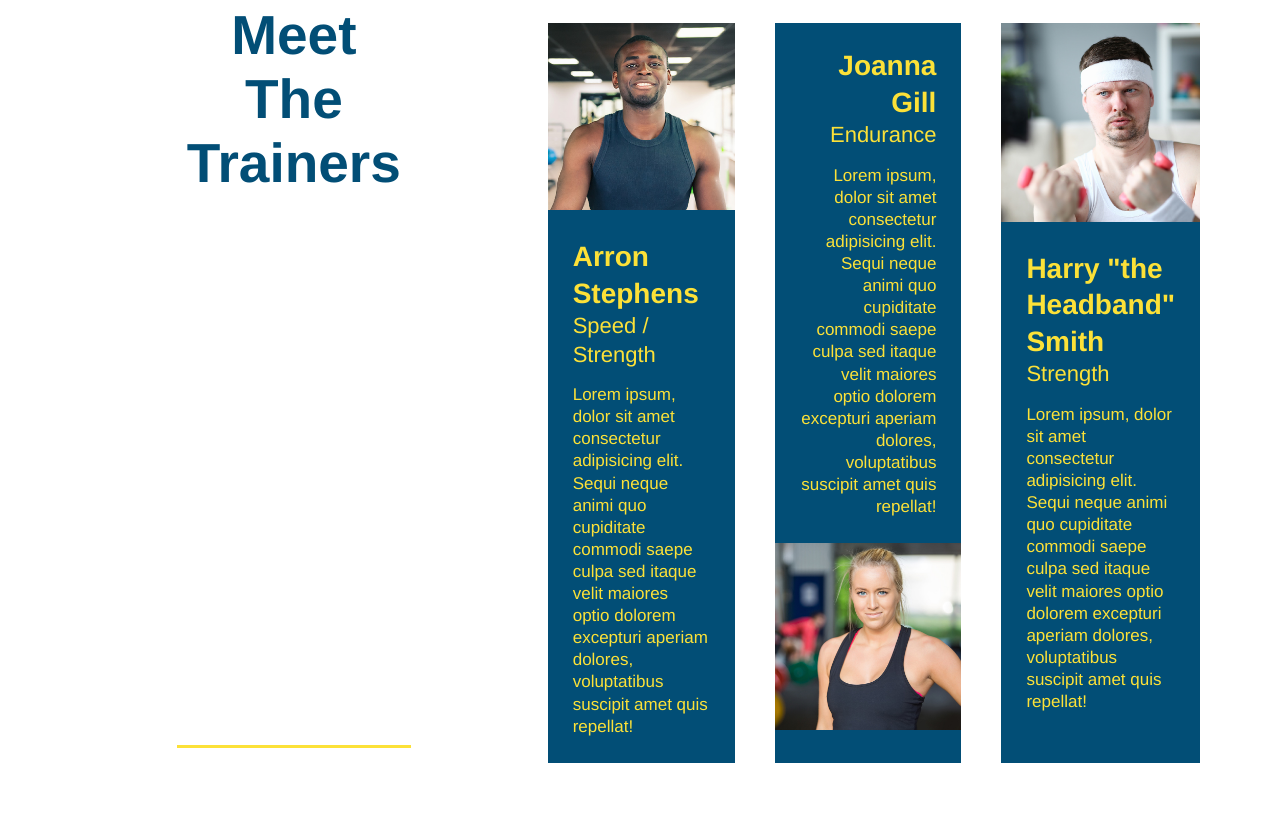
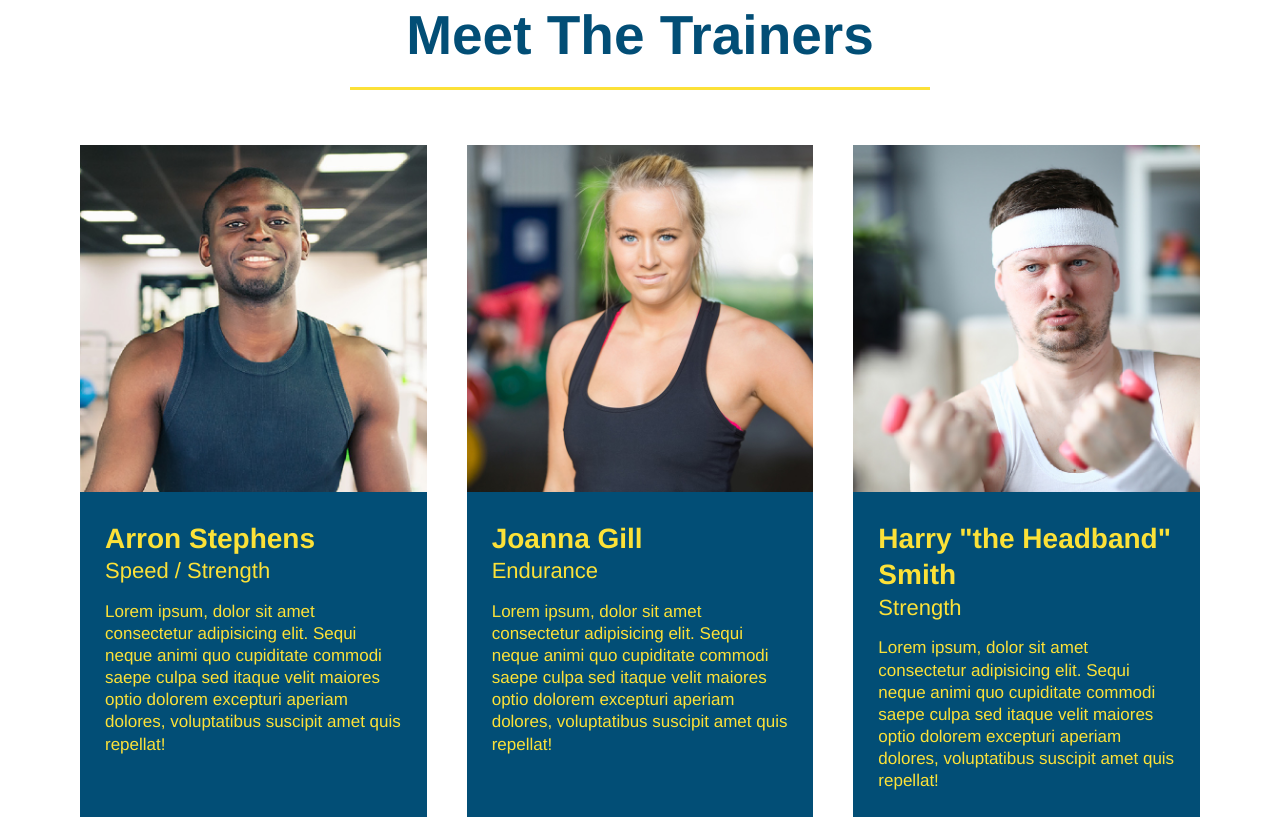
Before and after one commit to vohoang2005/run-buddy, a plain HTML site: page index.html in a window 1280 px wide. Shown: the part 2313-3134 px from the top of the page. Drawn offline with Linux system fonts and the light colour scheme.

Commit message:
add flexbox to the trainers

```diff
--- a/index.html
+++ b/index.html
@@ -145,15 +145,16 @@
   </section>
 
   <!-- "meet the trainers" section -->
-  <section id="your-trainers" class="trainers">
+  <section id="your-trainers">
     <div class="flex-row">
     <h2 class="section-title primary-border">Meet The Trainers</h2>
     </div>
+    <div class="trainers">
     <article class="trainer">
       <img src="./assets/images/trainer-1.jpg" alt="Arron Stephens in his workout clothes, ready to pump iron" />
-      <div class="trainer-bio text-left">
-        <h3>Arron Stephens</h3>
-        <h4>Speed / Strength</h4>
+      <div class="trainer-bio">
+        <h3 class="trainer-name">Arron Stephens</h3>
+        <h4 class="trainer-role">Speed / Strength</h4>
         <p>
           Lorem ipsum, dolor sit amet consectetur adipisicing elit. Sequi neque animi quo cupiditate commodi saepe culpa
           sed
@@ -164,25 +165,10 @@
 
     <!-- second trainer bio -->
     <article class="trainer">
-      <div class="trainer-bio text-right">
-        <h3>Joanna Gill</h3>
-        <h4>Endurance</h4>
-        <p>
-          Lorem ipsum, dolor sit amet consectetur adipisicing elit. Sequi neque animi quo cupiditate commodi saepe culpa
-          sed
-          itaque velit maiores optio dolorem excepturi aperiam dolores, voluptatibus suscipit amet quis repellat!
-        </p>
-      </div>
       <img src="./assets/images/trainer-2.jpg" alt="Joanna Gill cooling off after a workout" />
-    </article>
-
-    <!-- third trainer bio -->
-    <article class="trainer">
-      <img src="./assets/images/trainer-3.jpg"
-        alt="Harry Smith wearing a headband and lifting comically small pink weights" />
-      <div class="trainer-bio text-left">
-        <h3>Harry "the Headband" Smith</h3>
-        <h4>Strength</h4>
+      <div class="trainer-bio">
+        <h3 class="trainer-name">Joanna Gill</h3>
+        <h4 class="trainer-role">Endurance</h4>
         <p>
           Lorem ipsum, dolor sit amet consectetur adipisicing elit. Sequi neque animi quo cupiditate commodi saepe culpa
           sed
@@ -190,6 +176,22 @@
         </p>
       </div>
     </article>
+
+    <!-- third trainer bio -->
+    <article class="trainer">
+      <img src="./assets/images/trainer-3.jpg"
+        alt="Harry Smith wearing a headband and lifting comically small pink weights" />
+      <div class="trainer-bio">
+        <h3 class="trainer-name">Harry "the Headband" Smith</h3>
+        <h4 class="trainer-role">Strength</h4>
+        <p>
+          Lorem ipsum, dolor sit amet consectetur adipisicing elit. Sequi neque animi quo cupiditate commodi saepe culpa
+          sed
+          itaque velit maiores optio dolorem excepturi aperiam dolores, voluptatibus suscipit amet quis repellat!
+        </p>
+      </div>
+    </article>
+  </div>
   </section>
 
   <!-- "reach out" section -->
```
